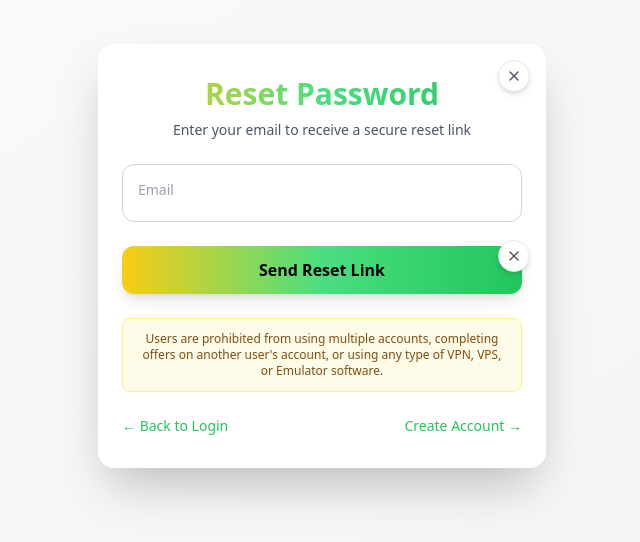
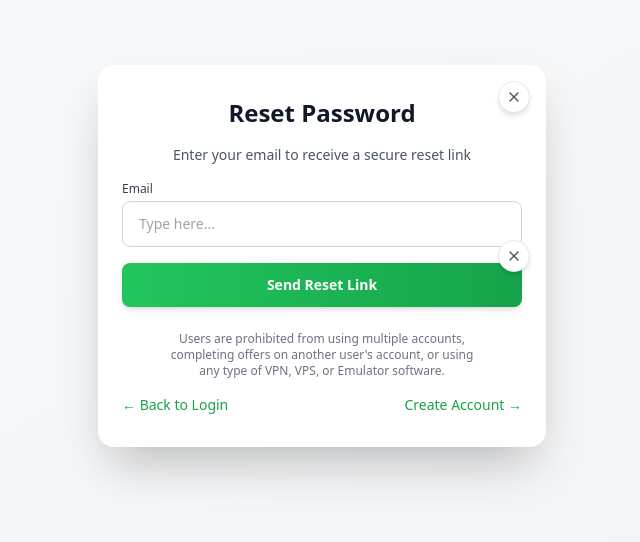
Before and after one commit to tool63/cashin, a Next.js app: page /reset in a window 1280 px wide. Shown: the part 144-686 px from the top of the page, without its empty margins (318-958 px from the left). Built offline with nearby package versions, Linux system fonts and the light colour scheme.

Commit message:
Update page.tsx

```diff
--- a/app/(auth)/reset/page.tsx
+++ b/app/(auth)/reset/page.tsx
@@ -18,59 +18,56 @@ export default function ResetPage() {
     <AuthLayout>
       <SeoEngine
         title="Reset Password - Cashog"
-        description="Reset your Cashog password and get back to earning rewards instantly."
+        description="Reset your password and get back to earning."
       />
 
       <motion.div
         initial={{ opacity: 0, y: 20 }}
         animate={{ opacity: 1, y: 0 }}
         transition={{ duration: 0.5 }}
-        className="w-full flex flex-col items-center gap-6"
+        className="w-full flex flex-col items-center gap-4"
       >
-        {/* Header */}
-        <div className="text-center w-full">
-          <h1 className="text-3xl font-bold bg-clip-text text-transparent bg-gradient-to-r from-yellow-400 via-green-400 to-green-500">
-            Reset Password
-          </h1>
-          <p className="text-gray-600 dark:text-gray-400 text-sm mt-2">
-            Enter your email to receive a secure reset link
-          </p>
-        </div>
+        <h1 className="text-2xl font-bold text-gray-900 dark:text-white">
+          Reset Password
+        </h1>
+
+        <p className="text-sm text-gray-600 dark:text-gray-400 text-center">
+          Enter your email to receive a secure reset link
+        </p>
 
         {/* Form */}
         <form onSubmit={handleSubmit} className="w-full flex flex-col gap-4">
-          <div className="relative">
+          <div>
+            <label className="block text-xs font-medium text-gray-700 dark:text-gray-300 mb-1">
+              Email
+            </label>
             <input
               type="email"
               value={email}
               onChange={(e) => setEmail(e.target.value)}
               required
-              placeholder="Email"
-              className="peer w-full p-4 rounded-xl border border-gray-300 dark:border-gray-600 bg-white dark:bg-[#070A14] text-gray-900 dark:text-white focus:outline-none focus:ring-2 focus:ring-green-400 placeholder-transparent"
+              placeholder="Type here..."
+              className="w-full px-4 py-3 rounded-lg border border-gray-300 dark:border-gray-600 bg-white dark:bg-[#070A14] text-gray-900 dark:text-white focus:outline-none focus:ring-2 focus:ring-green-500 text-sm"
             />
-            <label className="absolute left-4 top-4 text-gray-400 dark:text-gray-500 text-sm transition-opacity peer-focus:opacity-0 peer-placeholder-shown:opacity-100">
-              Email
-            </label>
           </div>
 
-          <button className="mt-2 bg-gradient-to-r from-yellow-400 via-green-400 to-green-500 text-black py-3 rounded-xl font-extrabold shadow-lg hover:scale-105 transition-transform duration-200">
+          <button
+            type="submit"
+            className="w-full py-3 px-4 rounded-lg bg-gradient-to-r from-green-500 to-green-600 hover:from-green-600 hover:to-green-700 text-white font-semibold text-sm transition-colors shadow-md"
+          >
             Send Reset Link
           </button>
         </form>
 
-        {/* Prohibited Actions Notice */}
-        <div className="p-3 bg-yellow-50 dark:bg-yellow-900/20 rounded-lg border border-yellow-200 dark:border-yellow-800">
-          <p className="text-xs text-yellow-800 dark:text-yellow-200 text-center">
-            Users are prohibited from using multiple accounts, completing offers on another user's account, or using any type of VPN, VPS, or Emulator software.
-          </p>
+        <div className="mt-2 text-xs text-gray-500 dark:text-gray-500 text-center max-w-xs">
+          Users are prohibited from using multiple accounts, completing offers on another user's account, or using any type of VPN, VPS, or Emulator software.
         </div>
 
-        {/* Footer Links */}
         <div className="flex justify-between w-full text-sm text-gray-600 dark:text-gray-400">
-          <Link href="/login" className="hover:underline font-medium text-green-500">
+          <Link href="/login" className="text-green-600 hover:underline font-medium">
             ← Back to Login
           </Link>
-          <Link href="/signup" className="hover:underline font-medium text-green-500">
+          <Link href="/signup" className="text-green-600 hover:underline font-medium">
             Create Account →
           </Link>
         </div>
```
